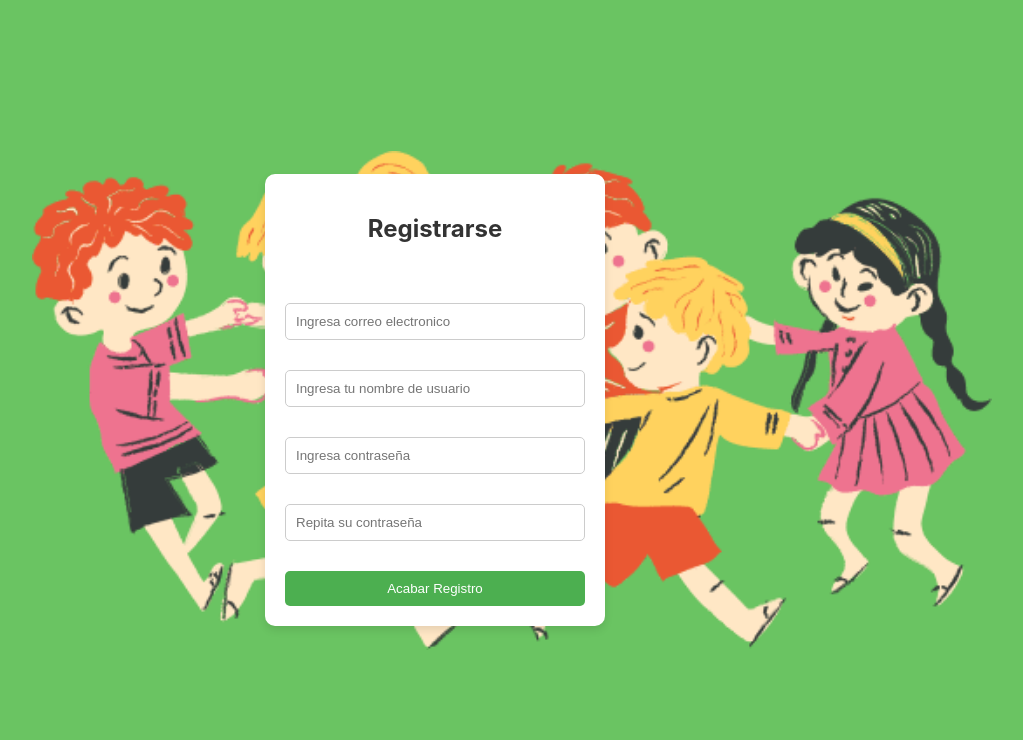
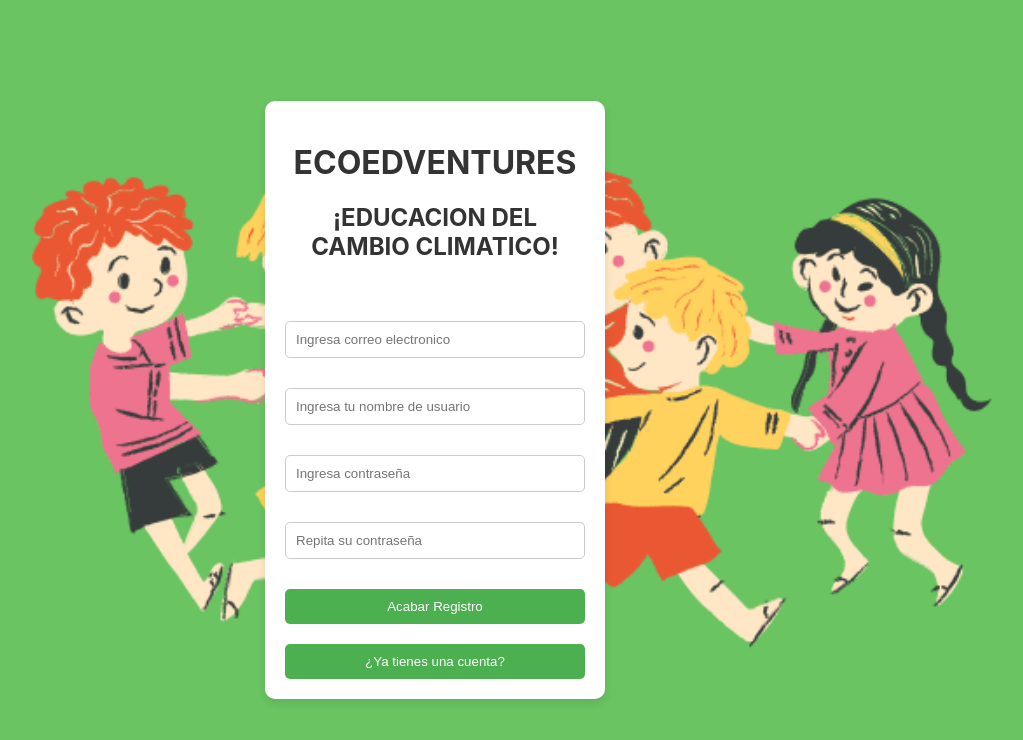
Before and after one commit to juanmendez7/proyectoDeWeb, a React (Create React App) app: page /registro in a window 1280 px wide. Shown: the top 740 px of the page, without its empty margins (205-1228 px from the left). Built offline with nearby package versions, Linux system fonts and the light colour scheme.

Commit message:
Configuracion registro
css y configuracion de boton registro

```diff
--- a/src/Componentes/InicioSesion.js
+++ b/src/Componentes/InicioSesion.js
@@ -30,7 +30,8 @@ const InicioSesion = ({ onIniciarSesion, onRegistrarse }) => {
       <div className="background-image2"> </div>
       <div className="background-image3"> </div>
     <div className="login-box">
-      <h2>Iniciar Sesión</h2>
+      <h1>ECOEDVENTURES</h1>
+      <h2>¡EDUCACION DEL CAMBIO CLIMATICO!</h2>
       <br/>
       <br/>
       <form>
--- a/src/Componentes/Registro.js
+++ b/src/Componentes/Registro.js
@@ -6,12 +6,21 @@ import "./registro.css"
 
 const Registro = ({ onAcabarRegistro }) => {
   const [registroCompleto, setRegistroCompleto] = useState(false);
+  const [registroPuesto, setRegistroPuesto] = useState(false);
 
   const handleAcabarRegistroClick = () => {
     // Simulación de lógica de registro exitoso
     setRegistroCompleto(true);
     onAcabarRegistro(); // Llamar a la función de App.js
   };
+
+  const handleRegistroPuestoClick = () => {
+    setRegistroPuesto(true);
+  }
+
+  if(registroPuesto) {
+    return <Navigate to = "/inicio"/>
+  }
 
   if (registroCompleto) {
     return <Navigate to="/ecoaventura" />;
@@ -21,7 +30,8 @@ const Registro = ({ onAcabarRegistro }) => {
     <div className='container'>
       <div className="background-image4"> </div>
       <div className="login-box">
-      <h2>Registrarse</h2>
+      <h1>ECOEDVENTURES</h1>
+      <h2>¡EDUCACION DEL CAMBIO CLIMATICO!</h2>
       <br/>
       <br/>
       <form>
@@ -35,6 +45,8 @@ const Registro = ({ onAcabarRegistro }) => {
         <input type="text" placeholder="Repita su contraseña" />
         <br/>
         <button onClick={handleAcabarRegistroClick}>Acabar Registro</button>
+        <br/>
+        <button onClick={handleRegistroPuestoClick}>¿Ya tienes una cuenta?</button>
       </form>
       </div>
     </div>
--- a/src/Componentes/iniciosesion.css
+++ b/src/Componentes/iniciosesion.css
@@ -63,8 +63,13 @@
     width: 300px; /* O el ancho que prefieras */
   }
 
+  .login-box h1{
+    color: #000000; /* Color de texto para el título */
+    text-align: center;
+  }
+
   .login-box h2 {
-    color: #333; /* Color de texto para el título */
+    color: #4d1b1b; /* Color de texto para el título */
     text-align: center;
   }
 
--- a/src/Componentes/registro.css
+++ b/src/Componentes/registro.css
@@ -36,6 +36,11 @@
     box-shadow: 0 4px 8px rgba(0,0,0,0.1); /* Sombra suave para dar profundidad */
     width: 300px; /* O el ancho que prefieras */
   }
+  .login-box h1 {
+    color: #333; /* Color de texto para el título */
+    text-align: center;
+  }
+
 
   .login-box h2 {
     color: #333; /* Color de texto para el título */
```
